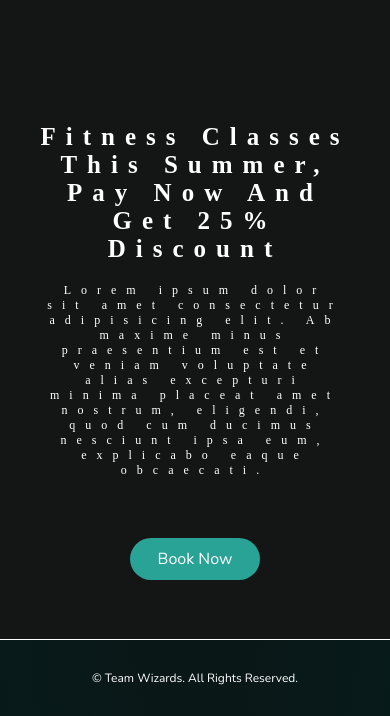
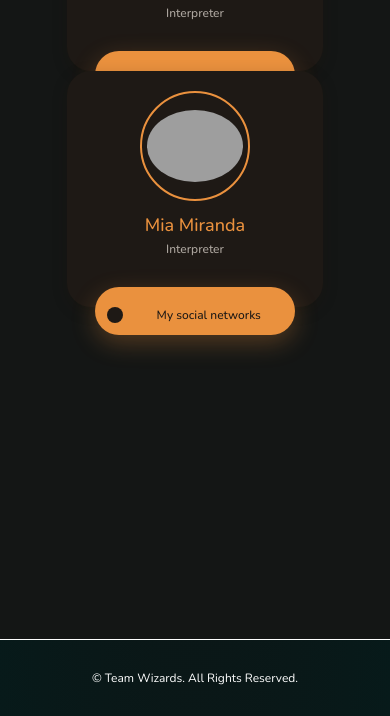
Before and after one commit to kaleharshavardhan07/COEP_CONNECT-RPPOOP_Project, a Flask app: page / in a window 390 px wide. Shown: the part 4425-5141 px from the top of the page. Run offline with Flask 3, Linux system fonts and the light colour scheme; some libraries are stand-ins or nearby versions; some web fonts are replaced; grey boxes are pictures that could not be loaded.

Commit message:
final changes

```diff
--- /dev/null
+++ b/static/card.css
@@ -0,0 +1,189 @@
+/*=============== GOOGLE FONTS ===============*/
+@import url("https://fonts.googleapis.com/css2?family=Poppins:wght@400;500&display=swap");
+
+/*=============== VARIABLES CSS ===============*/
+:root {
+  /*========== Colors ==========*/
+  /*Color mode HSL(hue, saturation, lightness)*/
+  --first-color: hsl(29, 80%, 58%);
+  --first-color-light: hsl(29, 80%, 70%);
+  --black-color: hsl(29, 16%, 10%);
+  --text-color: hsl(29, 8%, 65%);
+  --body-color: hsl(29, 100%, 99%);
+
+  /*========== Font and typography ==========*/
+  /*.5rem = 8px | 1rem = 16px ...*/
+  --body-font: "Poppins", sans-serif;
+  --h3-font-size: 1.125rem;
+  --smaller-font-size: 0.75rem;
+}
+
+/*=============== BASE ===============*/
+
+
+a {
+  text-decoration: none;
+}
+
+ul {
+  list-style: none;
+}
+
+img {
+  max-width: 100%;
+  height: auto;
+}
+
+/*=============== CARD ===============*/
+
+.card {
+  position: relative;
+  width: 256px;
+  background-color: var(--black-color);
+  padding: 1.25rem 2rem 3rem;
+  border-radius: 1.5rem;
+  text-align: center;
+  box-shadow: 0 4px 16px hsla(29, 75%, 8%, 0.2);
+}
+
+.card__img {
+  width: 96px;
+  border-radius: 50%;
+}
+
+.card__border {
+  width: 110px;
+  height: 110px;
+  border: 2px solid var(--first-color);
+  border-radius: 50%;
+  display: grid;
+  place-items: center;
+  margin: 0 auto 0.75rem;
+}
+
+.card__name {
+  color: var(--first-color);
+  font-size: var(--h3-font-size);
+  font-weight: 500;
+}
+
+.card__profession {
+  color: var(--text-color);
+  font-size: var(--smaller-font-size);
+  font-weight: 500;
+}
+
+.card__social {
+  width: 200px;
+  background-color: var(--first-color);
+  padding: 0.75rem;
+  border-radius: 3rem;
+  text-align: initial;
+  box-shadow: 0 8px 24px hsla(29, 75%, 56%, 0.3);
+  position: absolute;
+  left: 0;
+  right: 0;
+  bottom: -1.75rem;
+  margin: 0 auto;
+  overflow: hidden;
+  transform-origin: 18px 17px;
+}
+
+.card__social-control {
+  position: relative;
+  transform-origin: 18px 18px;
+  transition: transform 0.45s ease;
+  transform: rotate(0);
+}
+
+.card__social-toggle {
+  display: inline-flex;
+  background-color: var(--black-color);
+  color: var(--first-color);
+  font-size: 1.25rem;
+  padding: 0.5rem;
+  border-radius: 50%;
+  cursor: pointer;
+  position: relative;
+  z-index: 10;
+}
+
+.card__social-text {
+  display: block;
+  color: var(--black-color);
+  font-size: var(--smaller-font-size);
+  font-weight: 500;
+}
+
+.card__social-list {
+  display: inline-flex;
+  column-gap: 0.75rem;
+  transform: rotate(135deg);
+  transform-origin: 18px 17px;
+}
+
+.card__social-link {
+  display: inline-flex;
+  background-color: var(--first-color-light);
+  color: var(--black-color);
+  font-size: 1.25rem;
+  padding: 6px;
+  border-radius: 50%;
+}
+
+.card__social-text,
+.card__social-list {
+  position: absolute;
+  top: 0;
+  left: 0;
+  right: 0;
+  padding-left: 3.1rem;
+}
+
+.card__social-text {
+  top: 0.5rem;
+}
+
+/* Rotate social */
+.animation .card__social-control {
+  transform: rotate(-135deg);
+}
+
+/* Up animation */
+.card__social.animation {
+  animation: up-animation 1s ease-in-out forwards;
+}
+
+@keyframes up-animation {
+  0%,
+  100% {
+    transform: rotate(0);
+  }
+  50%,
+  60% {
+    transform: rotate(-3deg);
+  }
+  88% {
+    transform: rotate(1deg);
+  }
+}
+
+/* Down animation */
+.card__social.down-animation {
+  animation: down-animation 1s ease-in-out forwards;
+}
+
+@keyframes down-animation {
+  0%,
+  100% {
+    transform: rotate(0);
+  }
+  50%,
+  60% {
+    transform: rotate(6deg);
+  }
+  0%,
+  88% {
+    transform: rotate(-1deg);
+  }
+}
--- /dev/null
+++ b/static/card.js
@@ -0,0 +1,20 @@
+/*=============== SHOW SOCIAL NETWORKS ===============*/
+const showSocial = (toggleCard, socialCard) => {
+    const toggle = document.getElementById(toggleCard),
+      social = document.getElementById(socialCard);
+
+    toggle.addEventListener("click", () => {
+      //If animation class exist = down-animaiton class add
+      if (social.classList.contains("animation")) {
+        social.classList.add("down-animation");
+
+        setTimeout(() => {
+          social.classList.remove("down-animation");
+        }, 1000);
+      }
+      //Add the animation to the div tag card__social
+      social.classList.toggle("animation");
+    });
+  };
+
+  showSocial("card-toggle", "card-social");
--- a/static/login_style.css
+++ b/static/login_style.css
@@ -394,6 +394,10 @@ body{
     color: #333;
     font-weight: 600;
 }
+.wrapper .btn:hover {
+    background-color: grey;
+    color: white;
+}
 
 
 .register-link p a {
--- a/template/landing_page.html
+++ b/template/landing_page.html
@@ -8,6 +8,7 @@
   <title>COEP CONNECT</title>
   <!-- CSS -->
   <link rel="stylesheet" href="../static/landing_page.css" />
+  <link rel="stylesheet" href="../static/card.css">
 </head>
 
 <body>
@@ -134,31 +135,7 @@
     <!-- Testimonial -->
     <div class="section" id="testimonial">
       <div class="container flex">
-        <div class="text">
-          <h2 class="primary">
-            That's What Our Super <br />
-            Client Says
-          </h2>
 
-          <br />
-          <br />
-          <br />
-
-          <div class="client">
-            <img src="https://raw.githubusercontent.com/programmercloud/pgc-gym/main/img/client1.jpg" alt="" />
-            <h2 class="secondary">Exelent Training</h2>
-            <p class="tertiary">
-              Lorem ipsum dolor sit amet consectetur adipisicing elit. Excepturi
-              quas voluptatem ad, repudiandae voluptates odio deleniti
-              reiciendis in veniam quidem expedita maxime error fugit. Pariatur
-              quasi sunt aut id. Lorem, ipsum dolor sit amet consectetur
-              adipisicing elit. Neque, officiis.
-            </p>
-          </div>
-        </div>
-        <div class="visual">
-          <img src="https://raw.githubusercontent.com/programmercloud/pgc-gym/main/img/testimonial.png" alt="" />
-        </div>
       </div>
     </div>
     <!-- End Testimonial -->
@@ -166,22 +143,73 @@
     <!-- Discount -->
     <div class="section" id="discount">
       <div class="container flex">
-        <div class="visual">
-          <img src="https://raw.githubusercontent.com/programmercloud/pgc-gym/main/img/discount.png" alt="" />
+        <div class="card">
+          <div class="card__border">
+            <img src="https://images.unsplash.com/photo-1597223557154-721c1cecc4b0?ixlib=rb-4.0.3&ixid=MnwxMjA3fDB8MHxwaG90by1wYWdlfHx8fGVufDB8fHx8&auto=format&fit=crop&w=580&q=80" alt="card image" class="card__img" />
+          </div>
+
+          <h3 class="card__name">Mia Miranda</h3>
+          <span class="card__profession">Interpreter</span>
+
+          <div class="card__social" id="card-social">
+            <div class="card__social-control">
+              <!-- Toggle Button -->
+              <div class="card__social-toggle" id="card-toggle">
+                <i class="ri-add-line"></i>
+              </div>
+
+              <span class="card__social-text">My social networks</span>
+
+              <!-- Card Social -->
+              <ul class="card__social-list">
+                <a href="https://www.facebook.com/" target="_blank" class="card__social-link">
+                  <i class="ri-facebook-line"></i>
+                </a>
+
+                <a href="https://www.instagram.com/" target="_blank" class="card__social-link">
+                  <i class="ri-instagram-line"></i>
+                </a>
+
+                <a href="https://www.twitter.com/" target="_blank" class="card__social-link">
+                  <i class="ri-twitter-line"></i>
+                </a>
+              </ul>
+            </div>
+          </div>
         </div>
-        <div class="text">
-          <h2 class="primary mb">
-            Fitness Classes This Summer, Pay Now And Get 25% Discount
-          </h2>
+        <div class="card">
+          <div class="card__border">
+            <img src="https://images.unsplash.com/photo-1597223557154-721c1cecc4b0?ixlib=rb-4.0.3&ixid=MnwxMjA3fDB8MHxwaG90by1wYWdlfHx8fGVufDB8fHx8&auto=format&fit=crop&w=580&q=80" alt="card image" class="card__img" />
+          </div>
 
-          <p class="tertiary mb">
-            Lorem ipsum dolor sit amet consectetur adipisicing elit. Ab maxime
-            minus praesentium est et veniam voluptate alias excepturi minima
-            placeat amet nostrum, eligendi, quod cum ducimus nesciunt ipsa eum,
-            explicabo eaque obcaecati.
-          </p>
+          <h3 class="card__name">Mia Miranda</h3>
+          <span class="card__profession">Interpreter</span>
 
-          <a href="#" class="btn bt">Book Now</a>
+          <div class="card__social" id="card-social">
+            <div class="card__social-control">
+              <!-- Toggle Button -->
+              <div class="card__social-toggle" id="card-toggle">
+                <i class="ri-add-line"></i>
+              </div>
+
+              <span class="card__social-text">My social networks</span>
+
+              <!-- Card Social -->
+              <ul class="card__social-list">
+                <a href="https://www.facebook.com/" target="_blank" class="card__social-link">
+                  <i class="ri-facebook-line"></i>
+                </a>
+
+                <a href="https://www.instagram.com/" target="_blank" class="card__social-link">
+                  <i class="ri-instagram-line"></i>
+                </a>
+
+                <a href="https://www.twitter.com/" target="_blank" class="card__social-link">
+                  <i class="ri-twitter-line"></i>
+                </a>
+              </ul>
+            </div>
+          </div>
         </div>
       </div>
     </div>
@@ -205,6 +233,7 @@
   <script nomodule src="https://cdn.jsdelivr.net/npm/@ionic/core/dist/ionic/ionic.js"></script>
   <!-- JS -->
   <script src="../static/landing_page.js"></script>
+  <script src="../static/card.js"></script>
 </body>
 
 </html>
--- a/template/myProfile.html
+++ b/template/myProfile.html
@@ -41,7 +41,7 @@
             box-shadow: 0 4px 8px rgba(0, 0, 0, 0.1);
             padding: 20px;
 
-            width: 100%;
+            width: 60%;
             text-align: center;
             position: relative;
             overflow: hidden;
@@ -64,7 +64,7 @@
             box-shadow: 0 4px 8px rgba(0, 0, 0, 0.1);
             padding: 20px;
 
-            width: 100%;
+            width: 60%;
             text-align: center;
             position: relative;
             overflow: hidden;
```
Also changed, not shown: static/connection.css (+84 -0 lines), static/helpdisk.css (+17 -3 lines), static/profilecreate.css (+87 -9 lines), template/connect_people.html (+17 -11 lines), template/connection.html (+9 -4 lines), template/help_disk.html (+15 -8 lines).
